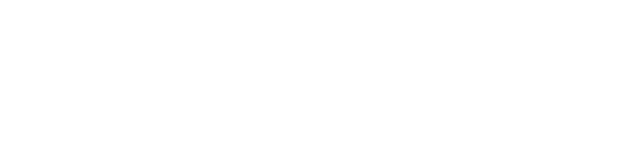
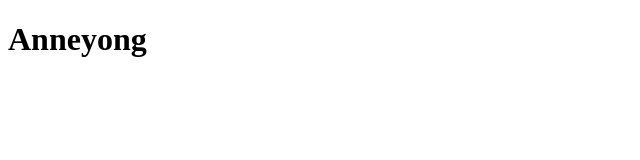
Before and after one commit to naura1835/data-structure-and-algorithms, a plain HTML site: page index.html in a window 1280 px wide. Shown: the whole page, without its empty margins (0-640 px from the left). Drawn offline with Linux system fonts and the light colour scheme.

Commit message:
add heading

```diff
--- a/index.html
+++ b/index.html
@@ -6,5 +6,7 @@
     <meta name="viewport" content="width=device-width, initial-scale=1.0" />
     <title>Document</title>
   </head>
-  <body></body>
+  <body>
+    <h1>Anneyong</h1>
+  </body>
 </html>
```
